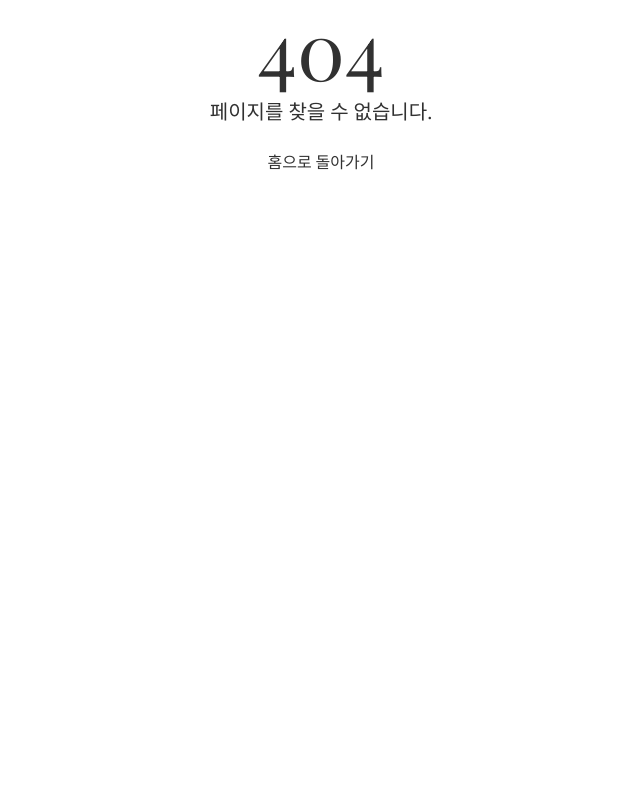
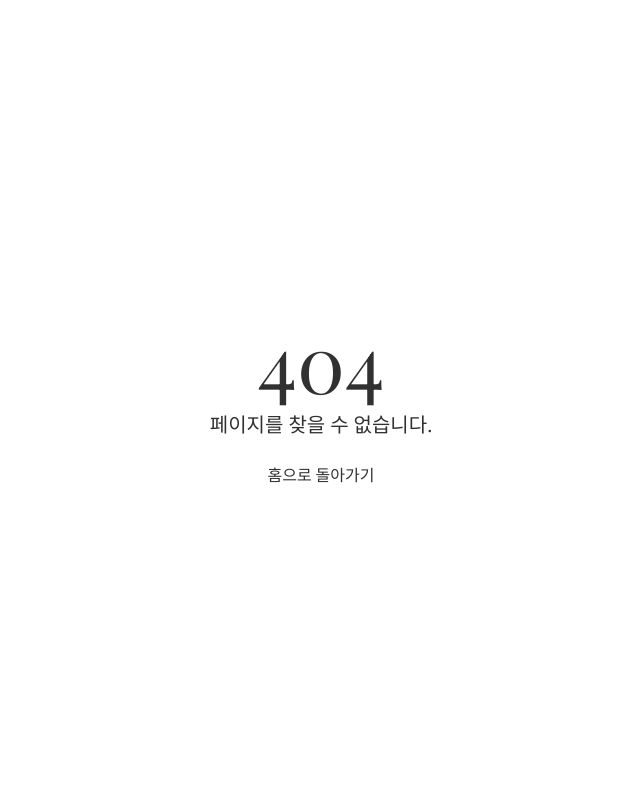
Before and after one commit to peripheral7/blog.github.io, a Django app: template blog/templates/blog/404.html in a window 1280 px wide. Shown: the whole page, without its empty margins (319-959 px from the left). Run offline with Django 4.2, Linux system fonts and the light colour scheme; the template is opened without the code that fills it, so the values that code supplies are empty; some libraries are stand-ins or nearby versions.

Commit message:
500 page 10

```diff
--- a/blog/templates/blog/404.html
+++ b/blog/templates/blog/404.html
@@ -17,7 +17,7 @@
     <!-- 404 Page -->
 
     <body>
-        <div class="container d-flex justify-content-center ">
+        <div class="container d-flex item-center-parent">
             <div class="row justify-content-center">
                 <div class="col-12 text-center">
                     <span class="display-1 d-block">404</span>
--- a/static/blog/css/blog-post.css
+++ b/static/blog/css/blog-post.css
@@ -3,6 +3,13 @@
 body{
     font-family: 'Playfair Display', serif;
     color: #313131;
+}
+
+.item-center-parent{
+    display: flex;
+    justify-content: center;
+    align-items: center;
+    min-height: 100vh;
 }
 
  .base-main {
```
